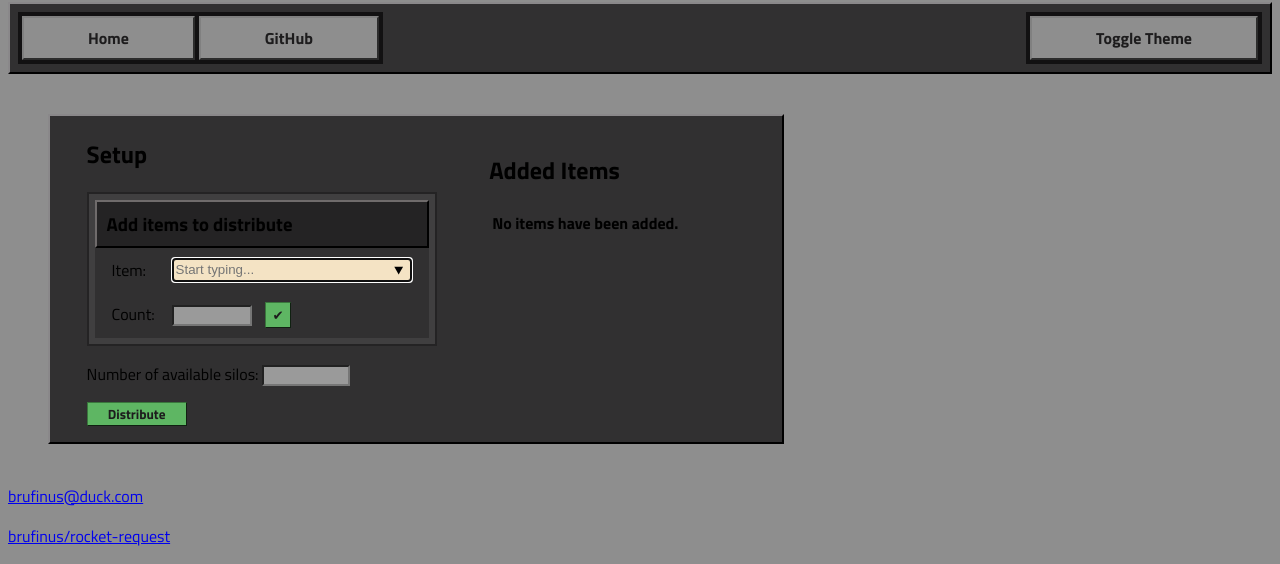
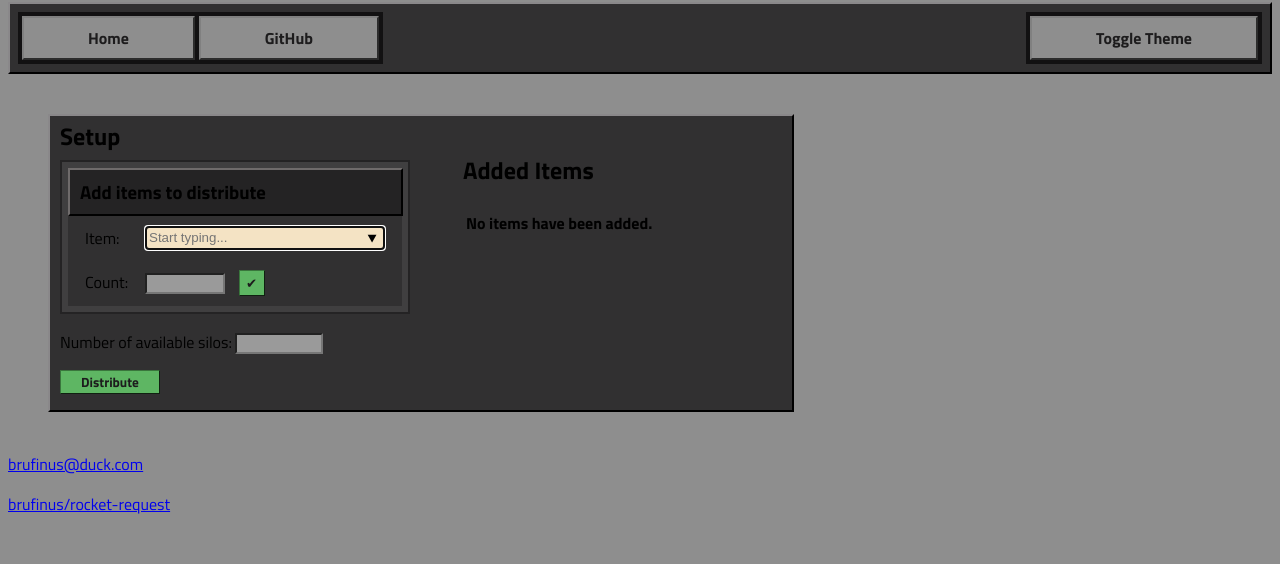
Before and after one commit to brufinus/rocket-request, a Django app: page /distribute/ in a window 1280 px wide. Shown: the part 397-961 px from the top of the page. After the commit the page ends 911 px from the top, so only its background shows below. Run offline with Django 5.2, Linux system fonts and the light colour scheme; lists and menus that the app fills with data are empty; some libraries are stand-ins or nearby versions.

Commit message:
style setup header

```diff
--- a/django-rocket-request/django_distribute/static/distribute/style.css
+++ b/django-rocket-request/django_distribute/static/distribute/style.css
@@ -95,8 +95,13 @@ article {
 
 /* Setup section */
 section {
-  margin-left: 5%;
+  margin-left: 10px;
   min-width: 350px;
+}
+
+#setup {
+  margin-top: 2px;
+  margin-bottom: 6px;
 }
 
 /* Item search */
--- a/django-rocket-request/django_distribute/templates/distribute/index.html
+++ b/django-rocket-request/django_distribute/templates/distribute/index.html
@@ -3,7 +3,7 @@
 {% block content %}
     <article data-remove-url="{% url "distribute:remove" %}">
         <section>
-            <h2>Setup</h2>
+            <h2 id="setup">Setup</h2>
             <form id="item-collection-form"
                   method="post"
                   data-collection-url="{% url "distribute:collection" %}">
```
